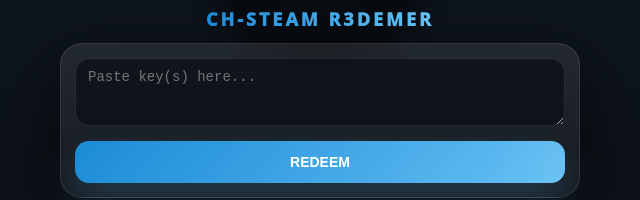
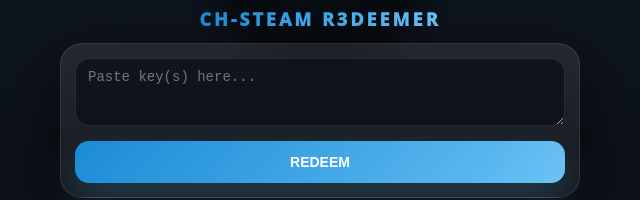
Before and after one commit to CH-OS006/CH-STEMO, a plain HTML site: page index.html in a window 1280 px wide. Shown: the part 398-598 px from the top of the page, 320-960 px from the left. Drawn offline with Linux system fonts and the light colour scheme.

Commit message:
index.html

```diff
--- a/index.html
+++ b/index.html
@@ -248,7 +248,7 @@
             filter="url(#glow)">CH</text>
     </svg>
 
-    <h1 class="brand-title">CH-STEAM R3DEMER</h1>
+    <h1 class="brand-title">CH-STEAM R3DEEMER</h1>
   </div>
 
   <div class="card">
```
